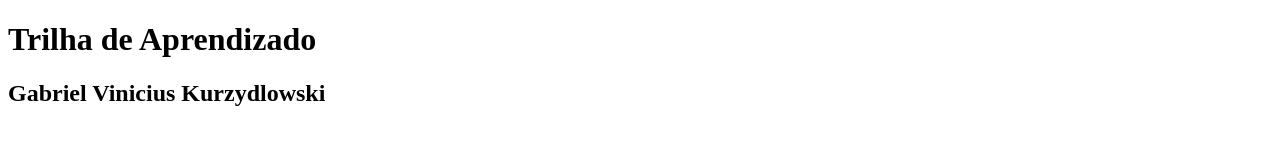
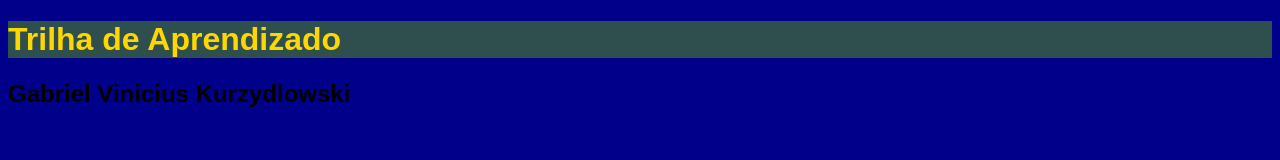
Before and after one commit to gabrielkurzydlowski/TrilhadeAprendizagem, a plain HTML site: page index.html in a window 1280 px wide. Drawn offline with Linux system fonts and the light colour scheme.

Commit message:
trilha de aprendizado
atualização

```diff
--- a/index.css
+++ b/index.css
@@ -0,0 +1,8 @@
+body{
+    background-color: darkblue;
+    font-family: Arial, Helvetica, sans-serif;
+}
+h1{
+    background-color: darkslategrey;
+    color: gold;
+}
```
Also changed, not shown: index.html (+1 -0 lines).
